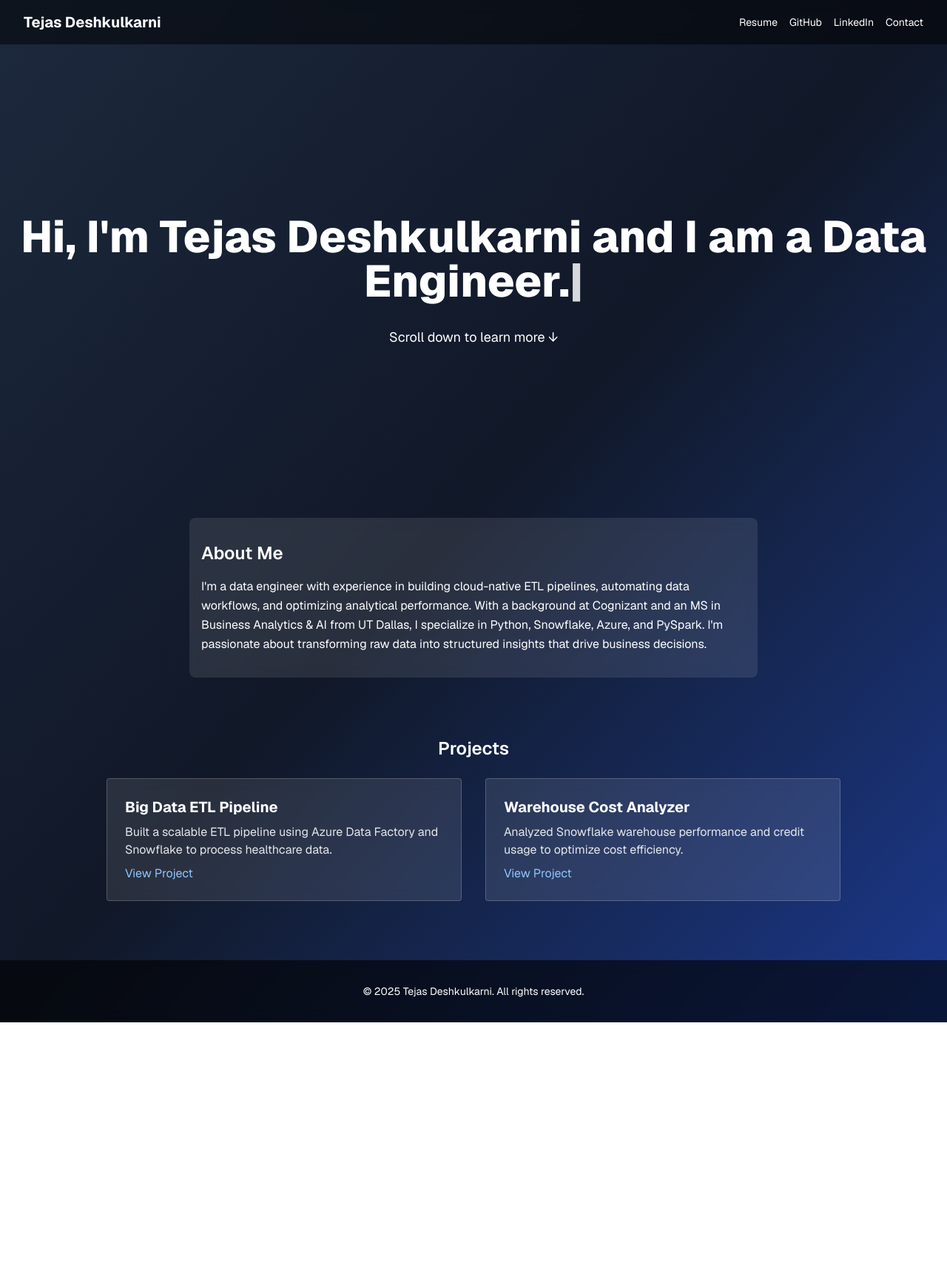
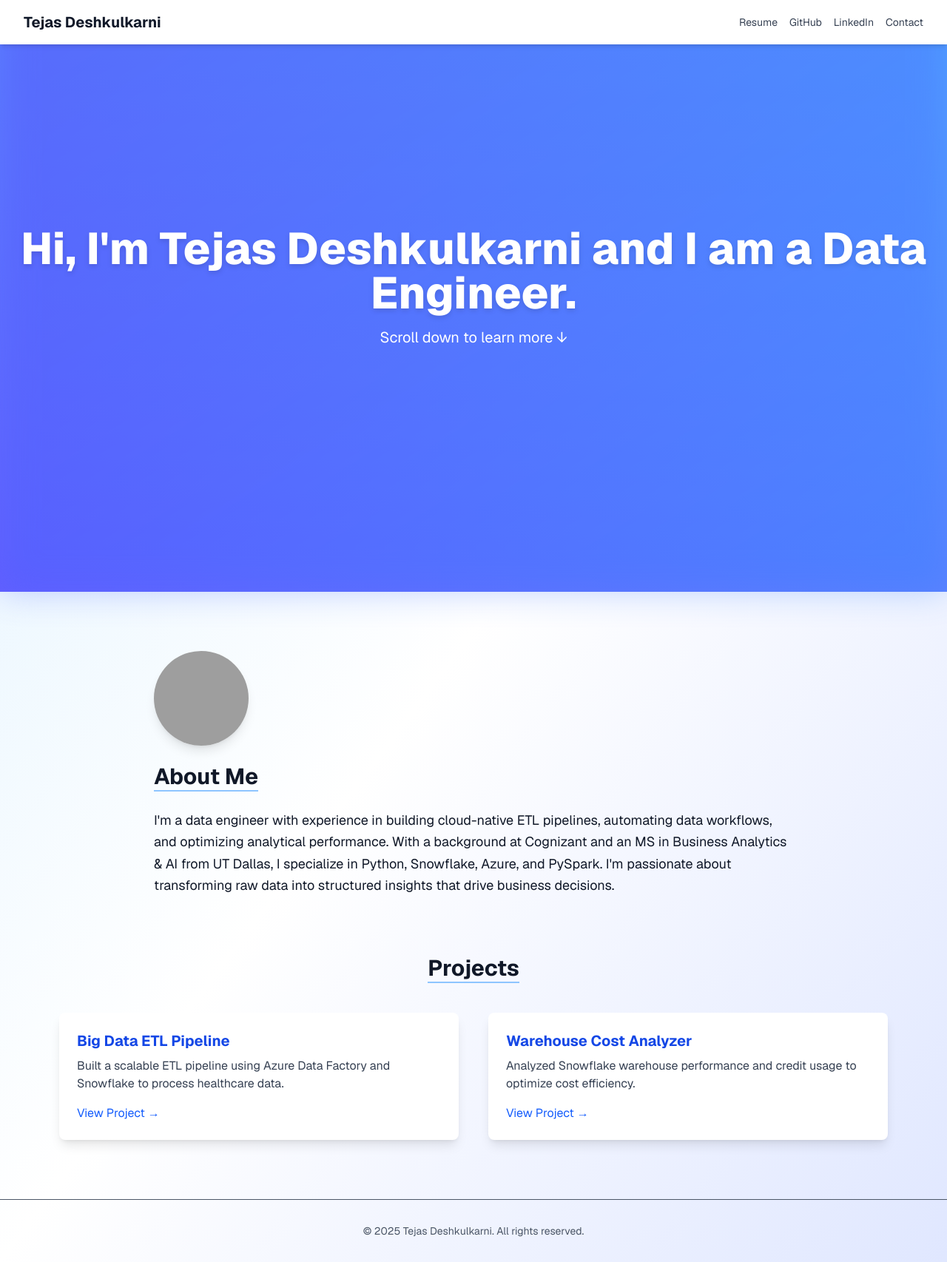
Before and after one commit to Tejasdk22/tejas-portfolio, a Next.js app in the folder portfolio/: page / in a window 1280 px wide. Shown: the whole page at 74% size. Before the commit the page ends 1382 px from the top, so only its background shows below. Built offline with nearby package versions, Linux system fonts and the light colour scheme; grey boxes are pictures that could not be loaded.

Commit message:
Refactor portfolio page with light theme and improved design
Co-authored-by: txd230017 <txd230017@utdallas.edu>

```diff
--- a/portfolio/src/app/page.tsx
+++ b/portfolio/src/app/page.tsx
@@ -17,7 +17,110 @@ export default function Home() {
   }, []);
 
   return (
-    <>
+    <main className="min-h-screen bg-gradient-to-br from-sky-100 via-white to-indigo-100 font-sans">
+      {/* Navigation Bar */}
+      <nav className="w-full flex justify-between items-center px-8 py-4 bg-white shadow-md fixed top-0 left-0 right-0 z-50">
+        <div className="text-xl font-bold text-gray-900">Tejas Deshkulkarni</div>
+        <div className="flex gap-4">
+          <a
+            href="/resume.pdf"
+            target="_blank"
+            className="text-sm text-gray-700 hover:text-blue-600 transition"
+          >
+            Resume
+          </a>
+          <a
+            href="https://github.com/yourusername"
+            target="_blank"
+            className="text-sm text-gray-700 hover:text-blue-600 transition"
+          >
+            GitHub
+          </a>
+          <a
+            href="https://linkedin.com/in/tejas-deshkulkarni"
+            target="_blank"
+            className="text-sm text-gray-700 hover:text-blue-600 transition"
+          >
+            LinkedIn
+          </a>
+          <a
+            href="mailto:tejasdeshus11@gmail.com"
+            className="text-sm text-gray-700 hover:text-blue-600 transition"
+          >
+            Contact
+          </a>
+        </div>
+      </nav>
+
+      {/* Hero Section */}
+      <section className="flex flex-col items-center justify-center text-center h-screen px-4 bg-gradient-to-tr from-indigo-500 to-blue-400 text-white relative">
+        <div className="absolute inset-0 bg-gradient-to-br from-indigo-600 to-blue-500 opacity-30 blur-xl z-0"></div>
+        <div className="z-10">
+          <h1 className="text-5xl md:text-6xl font-extrabold animate-fade-in mb-4 drop-shadow-md">
+            {text}
+          </h1>
+          <p className="text-lg md:text-xl animate-fade-in-slow mb-6">Scroll down to learn more ↓</p>
+        </div>
+      </section>
+
+      {/* About Me Section */}
+      <section className="max-w-4xl mx-auto px-4 py-20 text-gray-900">
+        <div className="flex flex-col md:flex-row items-center gap-6 mb-6">
+          <img src="https://media.licdn.com/dms/image/D4D03AQHc5Z0RrEXSDA/profile-displayphoto-shrink_400_400/0/1713655390715?e=1721865600&v=beta&t=FXOCQkGMtZAC2zX-zYM8nYfC9Ln9FMOEFe9BSfxyGP0" alt="Tejas Deshkulkarni" className="w-32 h-32 rounded-full object-cover shadow-lg" />
+        </div>
+        <h2 className="text-3xl font-bold mb-6 border-b-2 border-blue-300 inline-block">About Me</h2>
+        <p className="leading-relaxed text-lg">
+          I'm a data engineer with experience in building cloud-native ETL pipelines, automating data workflows,
+          and optimizing analytical performance. With a background at Cognizant and an MS in Business Analytics & AI
+          from UT Dallas, I specialize in Python, Snowflake, Azure, and PySpark. I'm passionate about transforming
+          raw data into structured insights that drive business decisions.
+        </p>
+      </section>
+
+      {/* Projects Section */}
+      <section className="max-w-6xl mx-auto px-4 mb-20 text-gray-900">
+        <div className="text-center mb-10">
+          <h2 className="text-3xl font-bold border-b-2 border-blue-300 inline-block">Projects</h2>
+        </div>
+        <div className="grid grid-cols-1 md:grid-cols-2 gap-10">
+          <div className="bg-white shadow-lg rounded-lg overflow-hidden hover:scale-105 transform transition duration-300">
+            <div className="p-6">
+              <h3 className="text-xl font-bold mb-2 text-blue-700">Big Data ETL Pipeline</h3>
+              <p className="mb-4 text-gray-700">
+                Built a scalable ETL pipeline using Azure Data Factory and Snowflake to process healthcare data.
+              </p>
+              <a
+                href="https://github.com/yourusername/etl-pipeline"
+                target="_blank"
+                className="text-blue-600 hover:underline"
+              >
+                View Project →
+              </a>
+            </div>
+          </div>
+          <div className="bg-white shadow-lg rounded-lg overflow-hidden hover:scale-105 transform transition duration-300">
+            <div className="p-6">
+              <h3 className="text-xl font-bold mb-2 text-blue-700">Warehouse Cost Analyzer</h3>
+              <p className="mb-4 text-gray-700">
+                Analyzed Snowflake warehouse performance and credit usage to optimize cost efficiency.
+              </p>
+              <a
+                href="https://github.com/yourusername/snowflake-finops"
+                target="_blank"
+                className="text-blue-600 hover:underline"
+              >
+                View Project →
+              </a>
+            </div>
+          </div>
+        </div>
+      </section>
+
+      {/* Footer */}
+      <footer className="text-center text-sm text-gray-600 py-8 border-t">
+        © {new Date().getFullYear()} Tejas Deshkulkarni. All rights reserved.
+      </footer>
+
       <style jsx>{`
         @keyframes fadeIn {
           0% { opacity: 0; transform: translateY(20px); }
@@ -30,99 +133,6 @@ export default function Home() {
           animation: fadeIn 2.5s ease-out forwards;
         }
       `}</style>
-
-      <main className="min-h-screen bg-gradient-to-br from-slate-800 via-gray-900 to-blue-900 font-sans text-white">
-        {/* Navigation Bar */}
-        <nav className="w-full flex justify-between items-center px-8 py-4 bg-black/50 backdrop-blur-sm">
-          <div className="text-xl font-bold text-white">Tejas Deshkulkarni</div>
-          <div className="flex gap-4">
-            <a
-              href="/resume.pdf"
-              target="_blank"
-              className="text-sm text-white hover:text-blue-300 transition"
-            >
-              Resume
-            </a>
-            <a
-              href="https://github.com/yourusername"
-              target="_blank"
-              className="text-sm text-white hover:text-blue-300 transition"
-            >
-              GitHub
-            </a>
-            <a
-              href="https://linkedin.com/in/tejas-deshkulkarni"
-              target="_blank"
-              className="text-sm text-white hover:text-blue-300 transition"
-            >
-              LinkedIn
-            </a>
-            <a
-              href="mailto:tejasdeshus11@gmail.com"
-              className="text-sm text-white hover:text-blue-300 transition"
-            >
-              Contact
-            </a>
-          </div>
-        </nav>
-
-        {/* Hero Section */}
-        <section className="flex flex-col items-center justify-center text-center min-h-[80vh] px-4">
-          <h1 className="text-4xl sm:text-5xl md:text-6xl font-extrabold animate-fade-in">
-            {text}<span className="animate-pulse">|</span>
-          </h1>
-          <p className="mt-8 text-lg animate-fade-in-slow">Scroll down to learn more ↓</p>
-        </section>
-
-        {/* About Me Section */}
-        <section className="max-w-3xl mx-auto px-4 mb-20 bg-white/10 backdrop-blur-sm rounded-lg p-8 text-white">
-          <h2 className="text-2xl font-semibold mb-4">About Me</h2>
-          <p className="leading-relaxed">
-            I'm a data engineer with experience in building cloud-native ETL pipelines, automating data workflows,
-            and optimizing analytical performance. With a background at Cognizant and an MS in Business Analytics & AI
-            from UT Dallas, I specialize in Python, Snowflake, Azure, and PySpark. I'm passionate about transforming
-            raw data into structured insights that drive business decisions.
-          </p>
-        </section>
-
-        {/* Projects Section */}
-        <section className="max-w-5xl mx-auto px-4 mb-20">
-          <h2 className="text-2xl font-semibold mb-6 text-center text-white">Projects</h2>
-          <div className="grid grid-cols-1 md:grid-cols-2 gap-8">
-            <div className="p-6 border border-white/20 rounded hover:shadow-lg transition bg-white/10 backdrop-blur-sm">
-              <h3 className="text-xl font-bold mb-2 text-white">Big Data ETL Pipeline</h3>
-              <p className="mb-2 text-gray-200">
-                Built a scalable ETL pipeline using Azure Data Factory and Snowflake to process healthcare data.
-              </p>
-              <a
-                href="https://github.com/yourusername/etl-pipeline"
-                target="_blank"
-                className="text-blue-300 hover:underline"
-              >
-                View Project
-              </a>
-            </div>
-            <div className="p-6 border border-white/20 rounded hover:shadow-lg transition bg-white/10 backdrop-blur-sm">
-              <h3 className="text-xl font-bold mb-2 text-white">Warehouse Cost Analyzer</h3>
-              <p className="mb-2 text-gray-200">
-                Analyzed Snowflake warehouse performance and credit usage to optimize cost efficiency.
-              </p>
-              <a
-                href="https://github.com/yourusername/snowflake-finops"
-                target="_blank"
-                className="text-blue-300 hover:underline"
-              >
-                View Project
-              </a>
-            </div>
-          </div>
-        </section>
-
-        {/* Footer */}
-        <footer className="text-center text-sm text-white py-8 bg-black/60 backdrop-blur">
-          © {new Date().getFullYear()} Tejas Deshkulkarni. All rights reserved.
-        </footer>
-      </main>
-    </>
+    </main>
   );
 }
```
